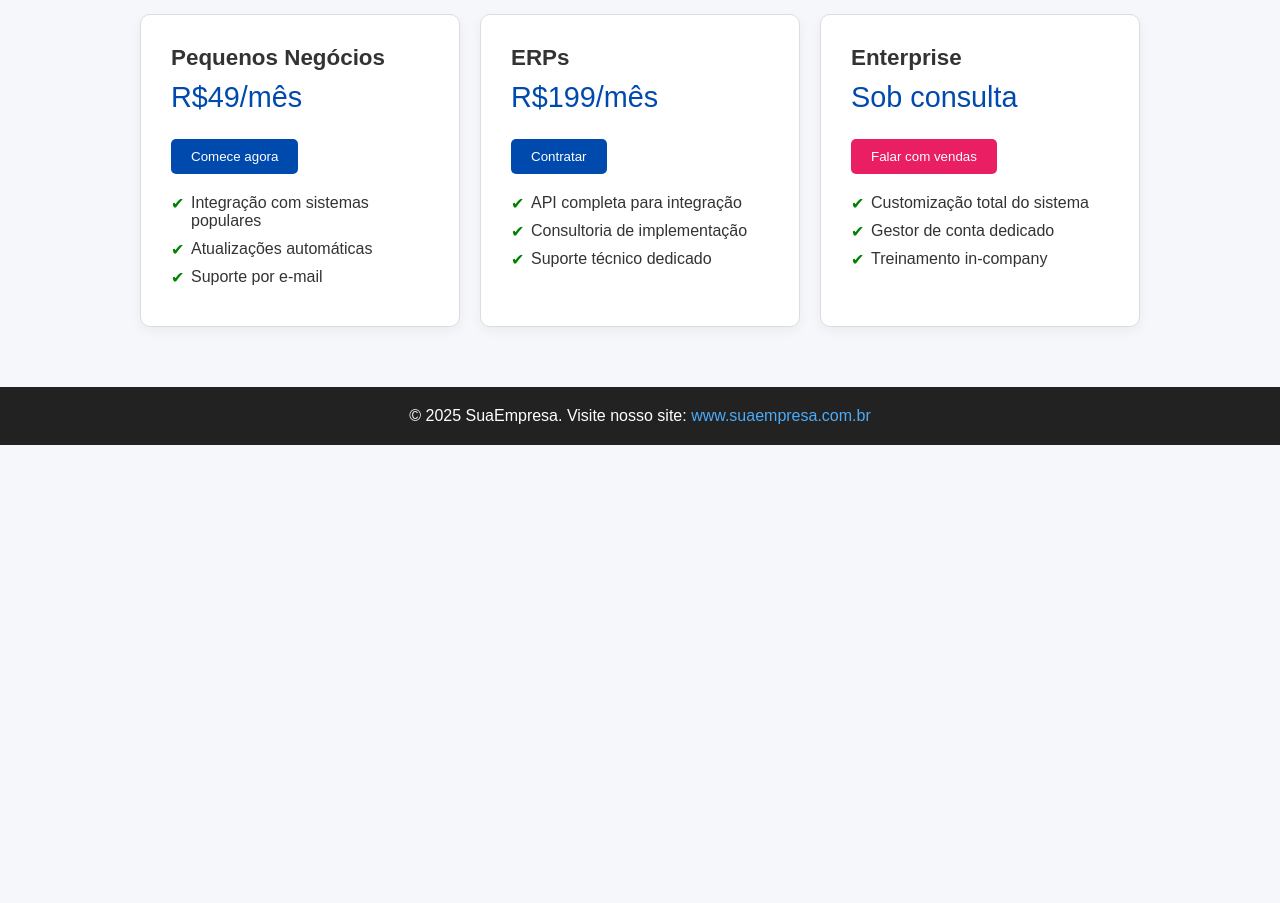
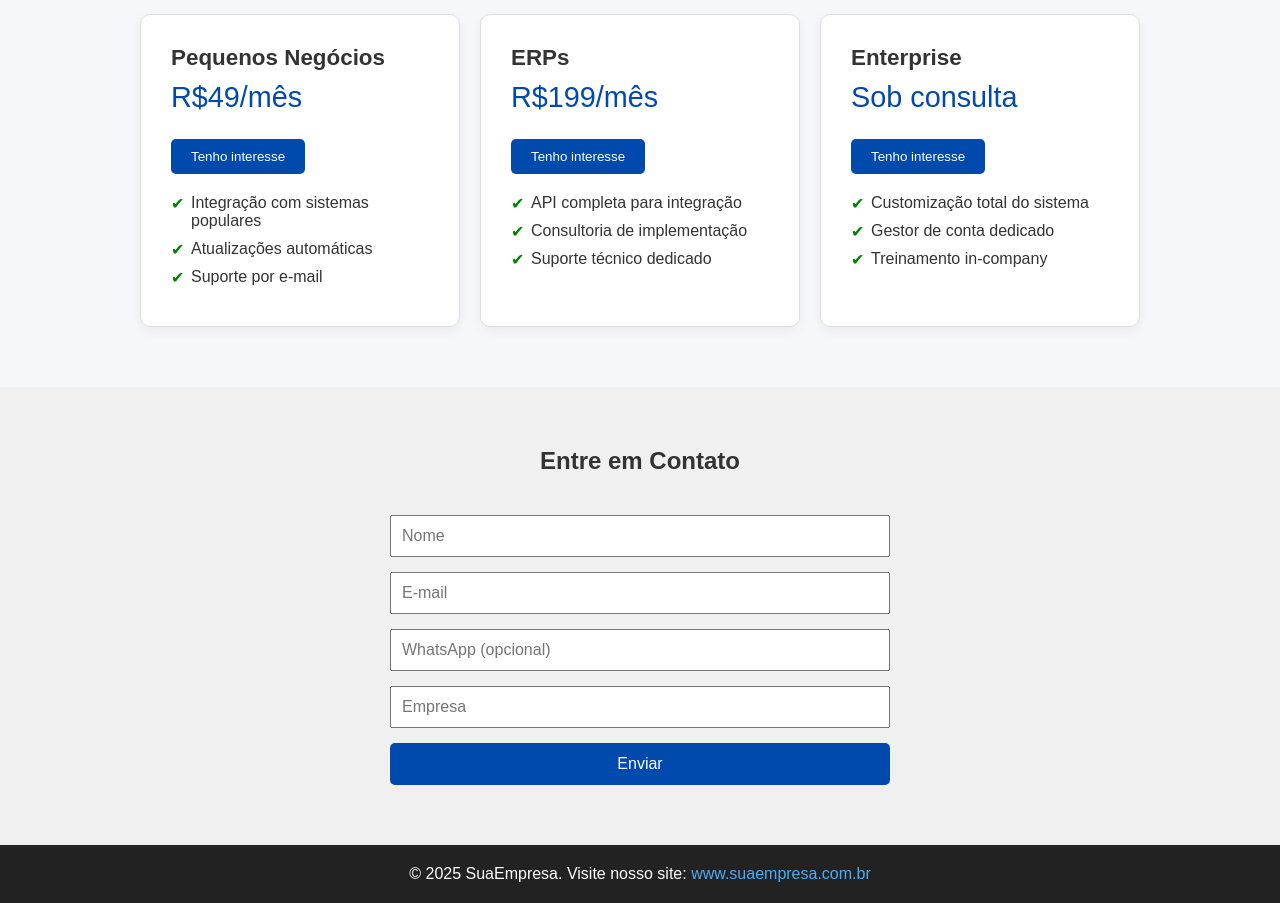
Before and after one commit to detinho/reforma-tributaria-landing, a plain HTML site: page index.html in a window 1280 px wide. Shown: the part 480-1383 px from the top of the page. Before the commit the page ends 925 px from the top, so only its background shows below. Drawn offline with Linux system fonts and the light colour scheme.

Commit message:
Update index.html

```diff
--- a/index.html
+++ b/index.html
@@ -152,7 +152,7 @@
       <div class="pricing-card">
         <h3>Pequenos Negócios</h3>
         <div class="price">R$49/mês</div>
-        <button>Comece agora</button>
+        <button data-scroll-to="contato">Tenho interesse</button>
         <ul>
           <li>Integração com sistemas populares</li>
           <li>Atualizações automáticas</li>
@@ -163,7 +163,7 @@
       <div class="pricing-card">
         <h3>ERPs</h3>
         <div class="price">R$199/mês</div>
-        <button>Contratar</button>
+        <button data-scroll-to="contato">Tenho interesse</button>
         <ul>
           <li>API completa para integração</li>
           <li>Consultoria de implementação</li>
@@ -174,7 +174,7 @@
       <div class="pricing-card">
         <h3>Enterprise</h3>
         <div class="price">Sob consulta</div>
-        <button class="contact">Falar com vendas</button>
+        <button data-scroll-to="contato">Tenho interesse</button>
         <ul>
           <li>Customização total do sistema</li>
           <li>Gestor de conta dedicado</li>
@@ -184,6 +184,31 @@
     </div>
   </section>
 
+	<!-- Adicione após a seção de preços -->
+	<section id="contato" style="padding: 60px 20px; background-color: #f0f0f0;">
+	  <h2 style="text-align: center; margin-bottom: 40px;">Entre em Contato</h2>
+	  <form action="https://formspree.io/f/xgvkgjbb" method="POST" style="max-width: 500px; margin: auto; display: flex; flex-direction: column; gap: 15px;">
+		<input type="text" name="nome" placeholder="Nome" required style="padding: 10px; font-size: 1rem;">
+		<input type="email" name="email" placeholder="E-mail" required style="padding: 10px; font-size: 1rem;">
+		<input type="text" name="whatsapp" placeholder="WhatsApp (opcional)" style="padding: 10px; font-size: 1rem;">
+		<input type="text" name="empresa" placeholder="Empresa" required style="padding: 10px; font-size: 1rem;">
+		<button type="submit" style="padding: 12px; background-color: #004aad; color: white; font-size: 1rem; border: none; border-radius: 5px; cursor: pointer;">Enviar</button>
+	  </form>
+	</section>
+
+	<!-- Scroll suave -->
+	<script>
+	  document.querySelectorAll('button[data-scroll-to]').forEach(btn => {
+		btn.addEventListener('click', () => {
+		  const target = document.getElementById(btn.dataset.scrollTo);
+		  if (target) {
+			target.scrollIntoView({ behavior: 'smooth' });
+		  }
+		});
+	  });
+	</script>
+
+
   <footer>
     <p>© 2025 SuaEmpresa. Visite nosso site: <a href="#">www.suaempresa.com.br</a></p>
   </footer>
```
